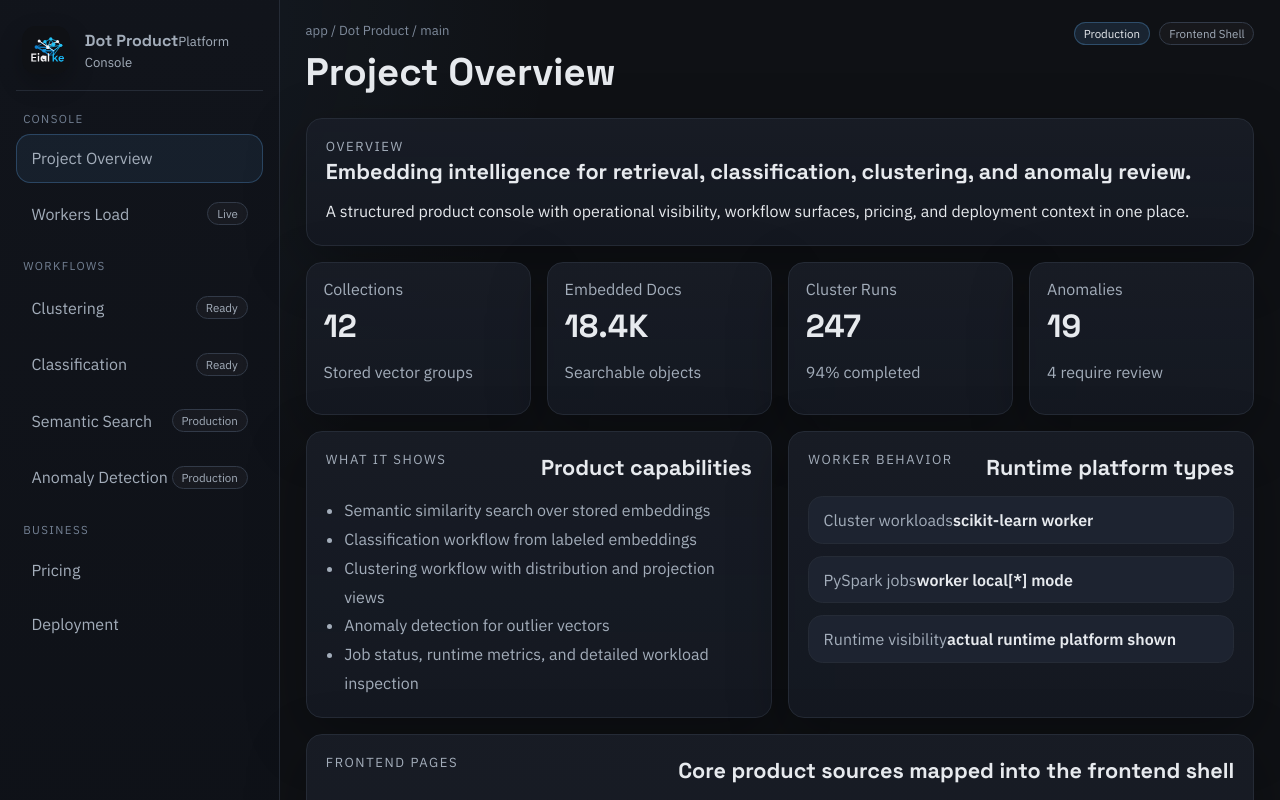
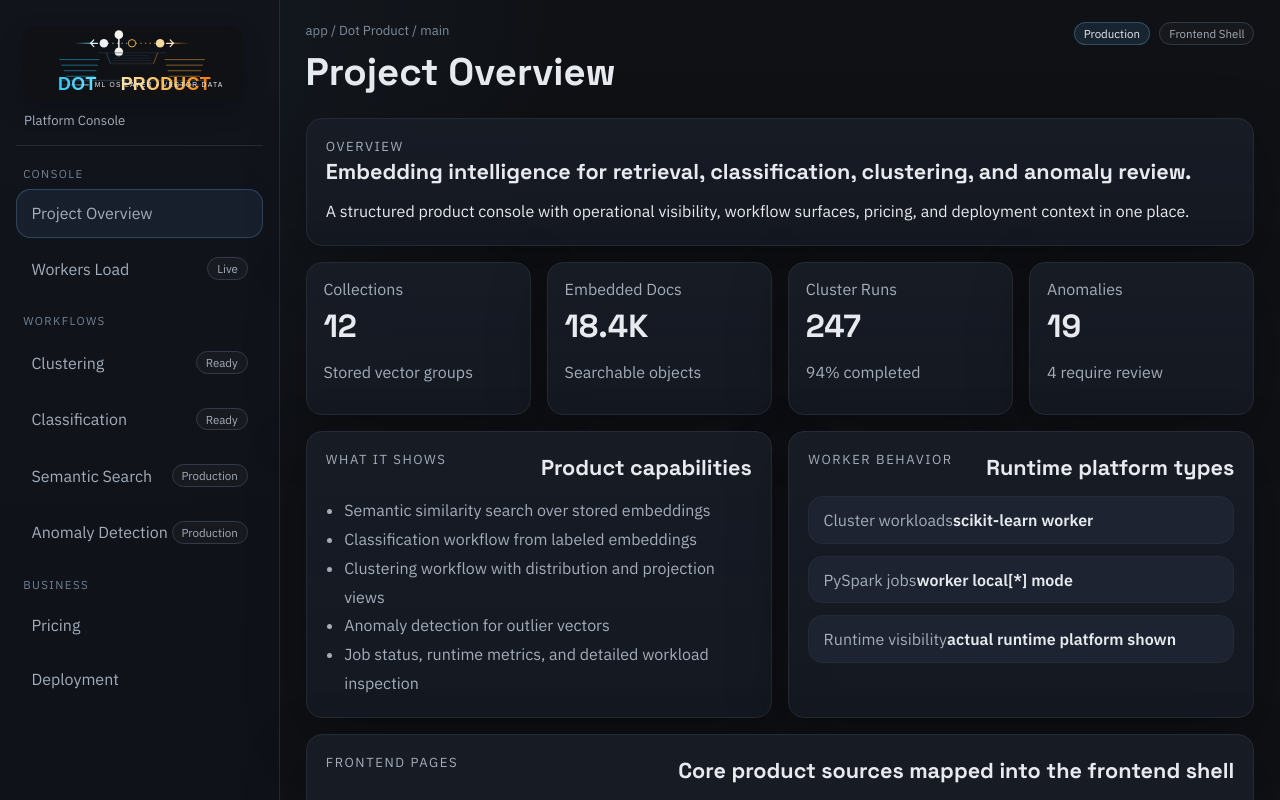
Before and after one commit to pankaj2499/dotproduct-netlify, a React (Vite) app in the folder netlify-frontend/: page / in a window 1280 px wide. Shown: the top 800 px of the page. Built offline with nearby package versions, Linux system fonts and the light colour scheme.

Commit message:
Replace frontend logo with Dot Product mark

```diff
--- a/netlify-frontend/src/App.tsx
+++ b/netlify-frontend/src/App.tsx
@@ -153,8 +153,7 @@ function App() {
       <aside className="sidebar">
         <div className="sidebar-brand">
           <img className="sidebar-logo" src={eigenlakeLogo} alt="Dot Product" />
-          <div>
-            <strong>Dot Product</strong>
+          <div className="sidebar-brand-copy">
             <span>Platform Console</span>
           </div>
         </div>
--- a/netlify-frontend/src/styles.css
+++ b/netlify-frontend/src/styles.css
@@ -70,20 +70,24 @@ code {
 }
 
 .sidebar-brand {
-  display: flex;
-  gap: 0.9rem;
-  align-items: center;
+  display: grid;
+  gap: 0.6rem;
+  align-items: start;
   padding: 0.25rem 0.4rem 1rem;
   border-bottom: 1px solid var(--line);
 }
 
 .sidebar-logo {
-  width: 3rem;
-  height: 3rem;
+  width: min(100%, 220px);
+  height: auto;
   object-fit: contain;
   flex: 0 0 auto;
-  border-radius: 0.85rem;
-  box-shadow: 0 10px 24px rgba(0, 0, 0, 0.22);
+  border-radius: 0.7rem;
+  box-shadow: 0 10px 24px rgba(0, 0, 0, 0.18);
+}
+
+.sidebar-brand-copy {
+  padding-left: 0.1rem;
 }
 
 .sidebar-brand strong,
```
Also changed, not shown: netlify-frontend/src/assets/eigenlake-logo.svg.
